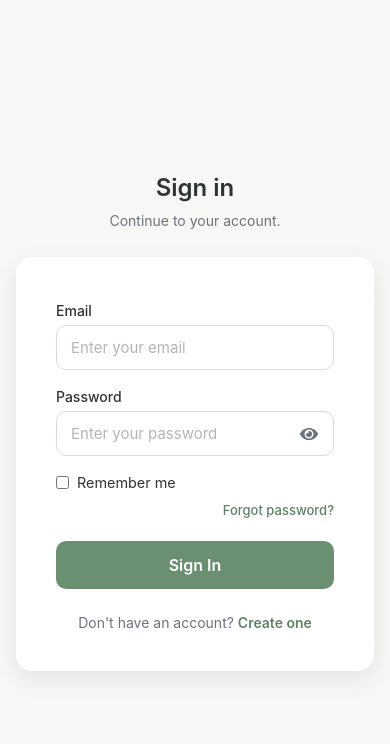
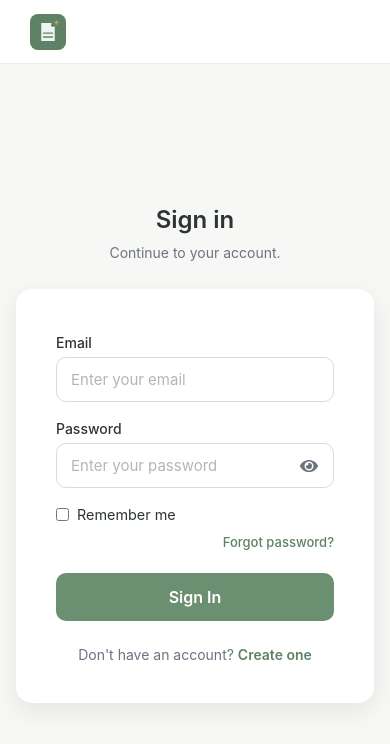
Before and after one commit to nadsshere27-spec/Aunthentication-and-Document-extraction-project, a React (Create React App) app in the folder frontend/: page / in a window 390 px wide. Shown: the top 744 px of the page. Built offline with nearby package versions, Linux system fonts and the light colour scheme.

Commit message:
Add logo and navbar to login page and sidebar

```diff
--- /dev/null
+++ b/frontend/src/components/Logo.jsx
@@ -0,0 +1,14 @@
+function Logo({ size = 40 }) {
+  return (
+    <svg width={size} height={size} viewBox="0 0 64 64" xmlns="http://www.w3.org/2000/svg">
+      <rect width="64" height="64" rx="14" fill="#5E8265" />
+      <path d="M20 16 H38 L44 22 V48 H20 Z" fill="#EEF5EE" />
+      <path d="M38 16 L38 22 L44 22 Z" fill="#3F5C46" />
+      <line x1="24" y1="34" x2="40" y2="34" stroke="#5E8265" strokeWidth="2.5" strokeLinecap="round" />
+      <line x1="24" y1="41" x2="40" y2="41" stroke="#5E8265" strokeWidth="2.5" strokeLinecap="round" />
+      <path d="M47 10 L49 14 L53 15 L49 16 L47 20 L45 16 L41 15 L45 14 Z" fill="#C7A24A" />
+    </svg>
+  );
+}
+
+export default Logo;
--- /dev/null
+++ b/frontend/src/components/Navbar.css
@@ -0,0 +1,9 @@
+.public-navbar {
+  height: 64px;
+  flex-shrink: 0;
+  display: flex;
+  align-items: center;
+  padding: 0 30px;
+  background: #ffffff;
+  border-bottom: 1px solid #E8EFE8;
+}
--- a/frontend/src/components/Navbar.jsx
+++ b/frontend/src/components/Navbar.jsx
@@ -0,0 +1,12 @@
+import Logo from "./Logo";
+import "./Navbar.css";
+
+function Navbar() {
+  return (
+    <header className="public-navbar">
+      <Logo size={36} />
+    </header>
+  );
+}
+
+export default Navbar;
--- a/frontend/src/components/Sidebar.css
+++ b/frontend/src/components/Sidebar.css
@@ -55,8 +55,11 @@
   }
 
   .sidebar-brand {
-    display: none;
-  }
+  display: flex;
+  align-items: center;
+  margin-bottom: 20px;
+  padding: 0 10px;
+}
 
   .sidebar-nav {
     flex-direction: row;
--- a/frontend/src/components/Sidebar.jsx
+++ b/frontend/src/components/Sidebar.jsx
@@ -1,5 +1,6 @@
 import { Link, useLocation } from "react-router-dom";
 import { FaTachometerAlt, FaFileUpload, FaFileAlt, FaCode } from "react-icons/fa";
+import Logo from "./Logo";
 import "./Sidebar.css";
 
 const NAV_ITEMS = [
@@ -14,7 +15,9 @@ function Sidebar() {
 
   return (
     <aside className="sidebar">
-      <div className="sidebar-brand">Menu</div>
+      <div className="sidebar-brand">
+        <Logo size={30} />
+      </div>
       <nav className="sidebar-nav">
         {NAV_ITEMS.map((item) => {
           const Icon = item.icon;
--- a/frontend/src/pages/login/login.css
+++ b/frontend/src/pages/login/login.css
@@ -1,6 +1,12 @@
 .login-page {
   min-height: 100vh;
   background: #F7F8F5;
+  display: flex;
+  flex-direction: column;
+}
+
+.login-body {
+  flex: 1;
   display: flex;
   justify-content: center;
   align-items: center;
@@ -34,7 +40,6 @@
   margin-top: 5px;
 }
 
-/* Error Message */
 .error-message {
   background: #FEE2E2;
   color: #DC2626;
@@ -45,7 +50,6 @@
   border: 1px solid #FECACA;
 }
 
-/* Success Message */
 .success-message {
   background: #D1FAE5;
   color: #065F46;
@@ -89,9 +93,8 @@
   text-decoration: underline;
 }
 
-/* Mobile Responsive */
 @media (max-width: 768px) {
-  .login-page {
+  .login-body {
     padding: 20px;
   }
 
@@ -109,7 +112,7 @@
 }
 
 @media (max-width: 480px) {
-  .login-page {
+  .login-body {
     padding: 16px;
   }
 
--- a/frontend/src/pages/login/login.jsx
+++ b/frontend/src/pages/login/login.jsx
@@ -3,6 +3,7 @@ import { Link, useNavigate } from "react-router-dom";
 import Card from "../../components/Card";
 import InputField from "../../components/InputField";
 import Button from "../../components/Button";
+import Navbar from "../../components/Navbar";
 import { loginUser } from "../../services/api";
 import "./login.css";
 
@@ -17,7 +18,6 @@ function Login() {
   const [error, setError] = useState("");
   const [success, setSuccess] = useState("");
 
-  // Auto-fill saved credentials on page load, if "Remember me" was used before
   useEffect(() => {
     const savedEmail = localStorage.getItem("rememberedEmail");
     const savedPassword = localStorage.getItem("rememberedPassword");
@@ -71,6 +71,8 @@ function Login() {
 
   return (
     <div className="login-page">
+      <Navbar />
+      <div className="login-body">
         <div className="login-content">
           <div className="login-heading">
             <h1>Sign in</h1>
@@ -127,6 +129,7 @@ function Login() {
           </Card>
         </div>
       </div>
+    </div>
   );
 }
 
```
Lines whose indentation alone changed are shown as unchanged.
